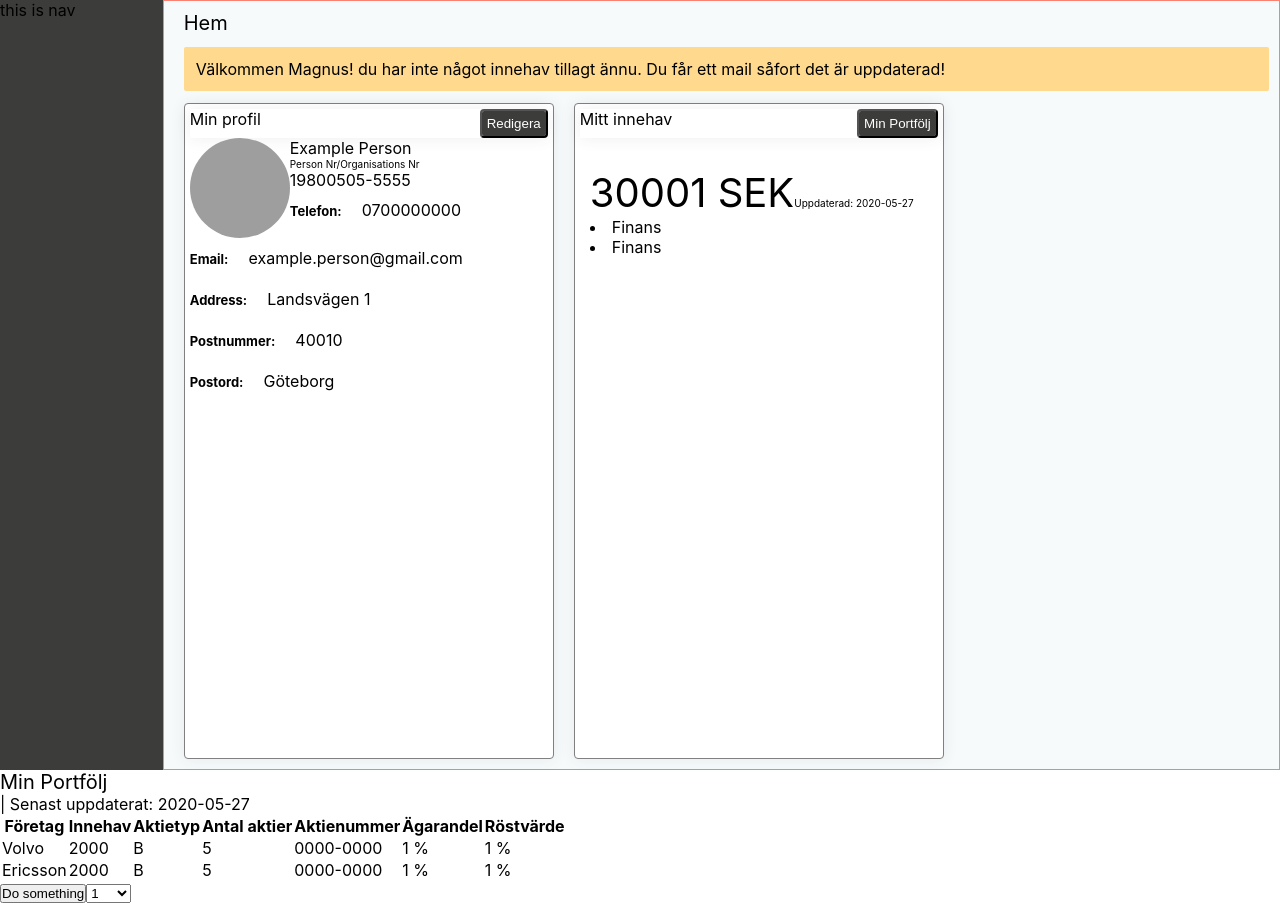
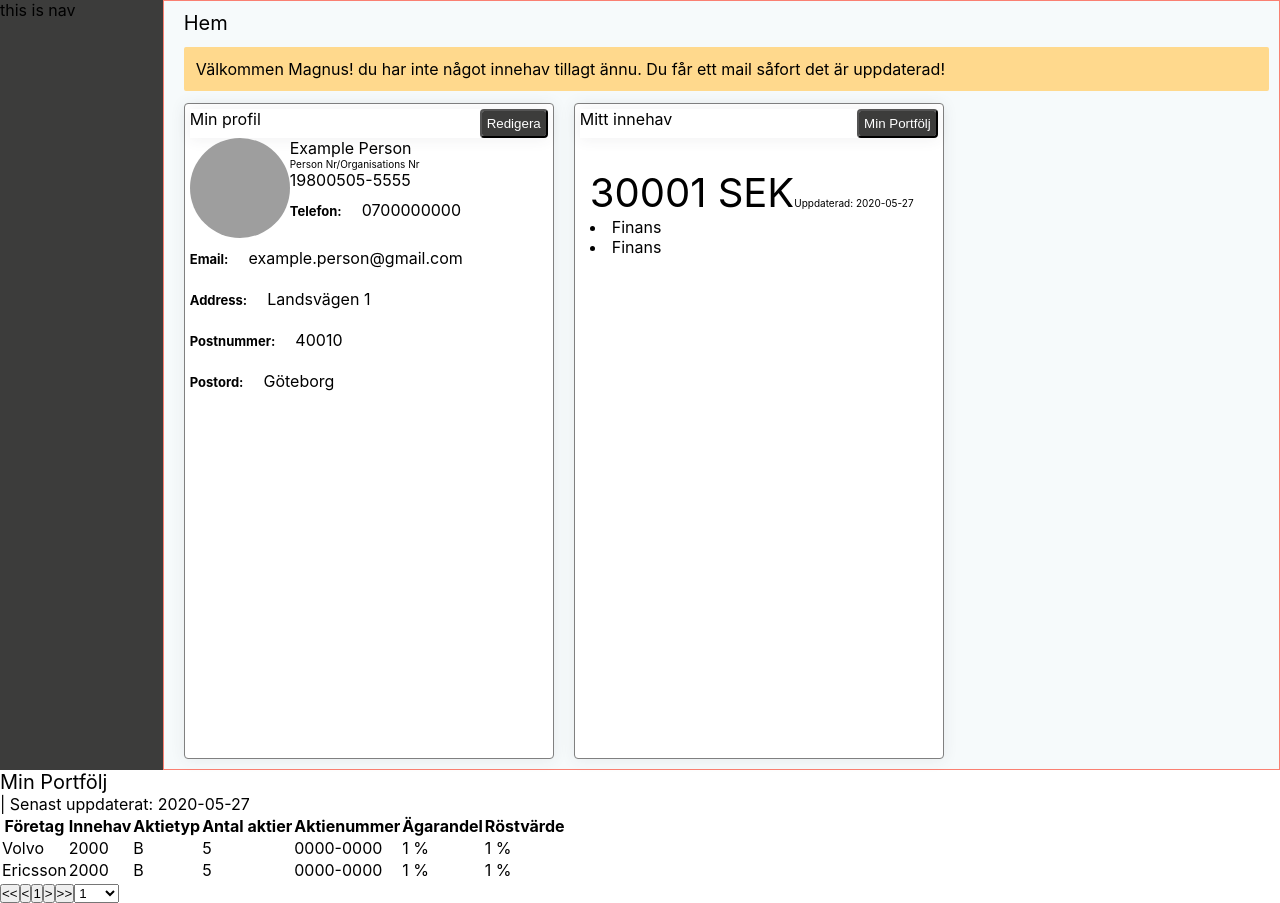
Before and after one commit to patam123/kundportal-projekt-molndal, a React (Create React App) app: page / in a window 1280 px wide. Built offline with nearby package versions, Linux system fonts and the light colour scheme; grey boxes are pictures that could not be loaded.

Commit message:
add some functionality to create portfolio buttons

```diff
--- a/src/components/portfoliocomponents/portfolio.js
+++ b/src/components/portfoliocomponents/portfolio.js
@@ -1,4 +1,4 @@
-import React, {useState} from "react";
+import React, {useState, useEffect} from "react";
 import Portfoliorow from "./portfolio-row";
 import HeadTitle from "../reusedcomponents/headtitle";
 import ButtonComponent from "../reusedcomponents/button";
@@ -23,6 +23,9 @@ const Portfolio = ({ user }) => {
       />
     );
   });
+
+
+  //kan man lösa det genom att sätta sizes till fasta värden på 10/50/100, lägga dessa i en array som man sedan tar in i usestate istället för 0?
   const [content, setContent] = useState(portfolioContent);
   const [size, setTableSize] = useState(0);
 
@@ -30,25 +33,54 @@ const Portfolio = ({ user }) => {
   const changeSize = (value) =>{
       setTableSize(parseInt(value));
       console.log(size);
+
   }
+//   useEffect(() => {
+
+
+//   })
 
   const tableSize = (value) =>{
-    //0 ska ersättas med ett startvärde som också ska hämtas från ett state och slutvärdet i slicen ska vara startvärdet + size.
-    // i if-satsen ska portfolioContent.length > startvärde + size
-    const size = parseInt(value)
+    //0 ska ersättas med ett startvärde som också ska hämtas från ett state och slutvärdet i slicen ska vara startvärdet + newSize.
+    // i if-satsen ska portfolioContent.length > startvärde + newSize
+    const newSize = parseInt(value)
 
-      if(portfolioContent.length > size ){
-        setContent(portfolioContent.slice(0, size));
+      if(portfolioContent.length > newSize ){
+        setContent(portfolioContent.slice(0, newSize));
       } else{
-          //else if(portfolioContent.length > size && portfolioContent.length < startvärde+size)
-              //portfolioContent.slice((portfolioContent.length - 1) - size, portfolioContent.length - 1)
+          //else if(portfolioContent.length > newSize && portfolioContent.length < startvärde+size)
+              //portfolioContent.slice((portfolioContent.length - 1) - newSize, portfolioContent.length - 1)
           setContent(portfolioContent);
       }
-        // if(portfolioContent.length < size){
+        // if(portfolioContent.length < newSize){
         //  setContent(portfolioContent)
         //}
 
   };
+
+
+  //hur skriver jag metoden för att kunna sätta content utan att få "too many render"-felmeddelande?
+  const show = (a, b) =>{
+      if(a < b){
+
+          setContent(portfolioContent.slice(a, b));
+      }
+  }
+  //byt ut 10 mot ett dynamiskt värde(size), lägg till funktionalitet i knapparna. eventuellt använda states?
+  //eventuell if-sats för det inte ska bli för många knappar med siffror. istället ... och generera sidor framöver.
+  //för backToStart ska size in för 1, för forwardToEnd ska initial värde in för 1.
+  const generateButtons = () => {
+      const buttonArray = [];
+      buttonArray.push(<ButtonComponent key="backToStart" btnText="<<" isClicked={() => show(0,1)} />);
+      buttonArray.push(<ButtonComponent key="backOnePage" btnText="<" isClicked={() => show(/*sparat initialt värde - size-1, sparat initialt värde -1 */)} />)
+      for(let i = 0; i < Math.ceil(portfolioContent.length / 10); i++){
+          buttonArray.push(<ButtonComponent key={i+1} btnText={i+1} />)
+      }
+      buttonArray.push(<ButtonComponent key="forwardOnePage" btnText=">" isClicked={show(/*sparat initialt värde + size+1, sparat initialvärde + (size*2+1) */)} />)
+      buttonArray.push(<ButtonComponent key="forwardToEnd" btnText=">>" isClicked={() => show(1,portfolioContent.length)} />)
+
+      return buttonArray;
+  }
 
   const getDate = () => {
     const date = new Date();
@@ -87,7 +119,7 @@ const Portfolio = ({ user }) => {
         </thead>
         <tbody>{content}</tbody>
       </table>
-      <ButtonComponent isClicked={tableSize} btnText="Do something" />
+      {generateButtons()}
       <select onChange={e => tableSize(e.target.value)}>
       <option value="1">1</option>
       <option value="50">50</option>
```
